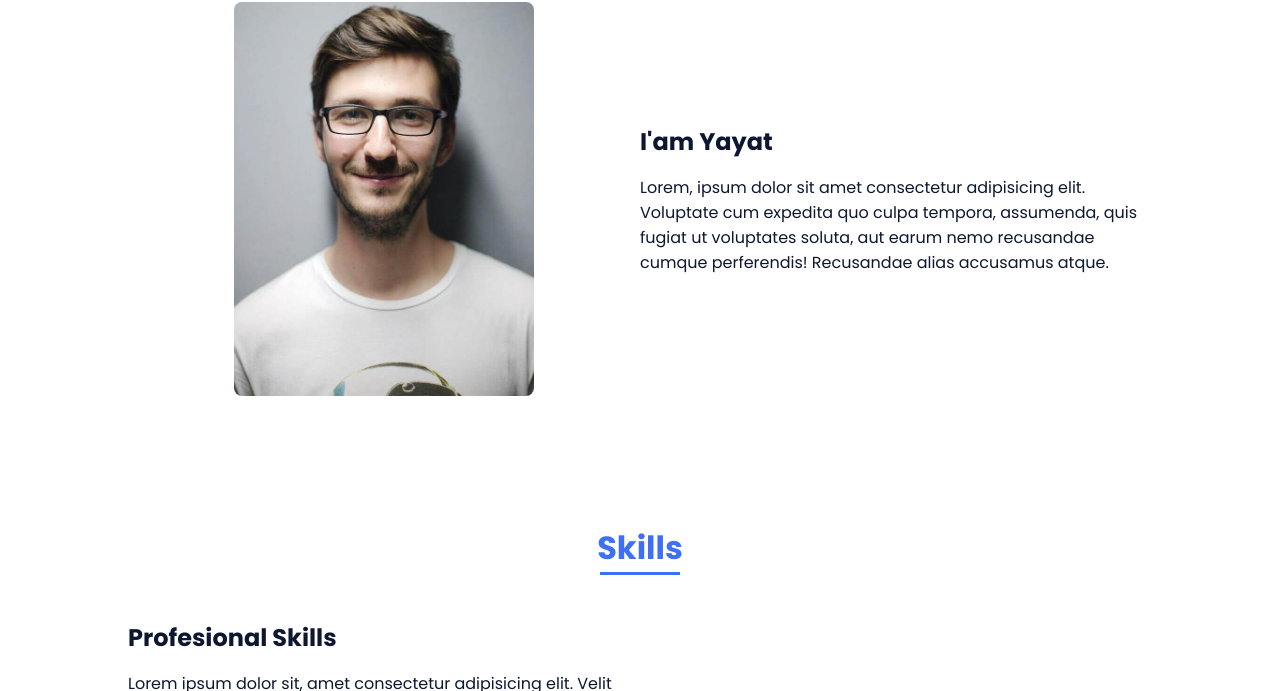
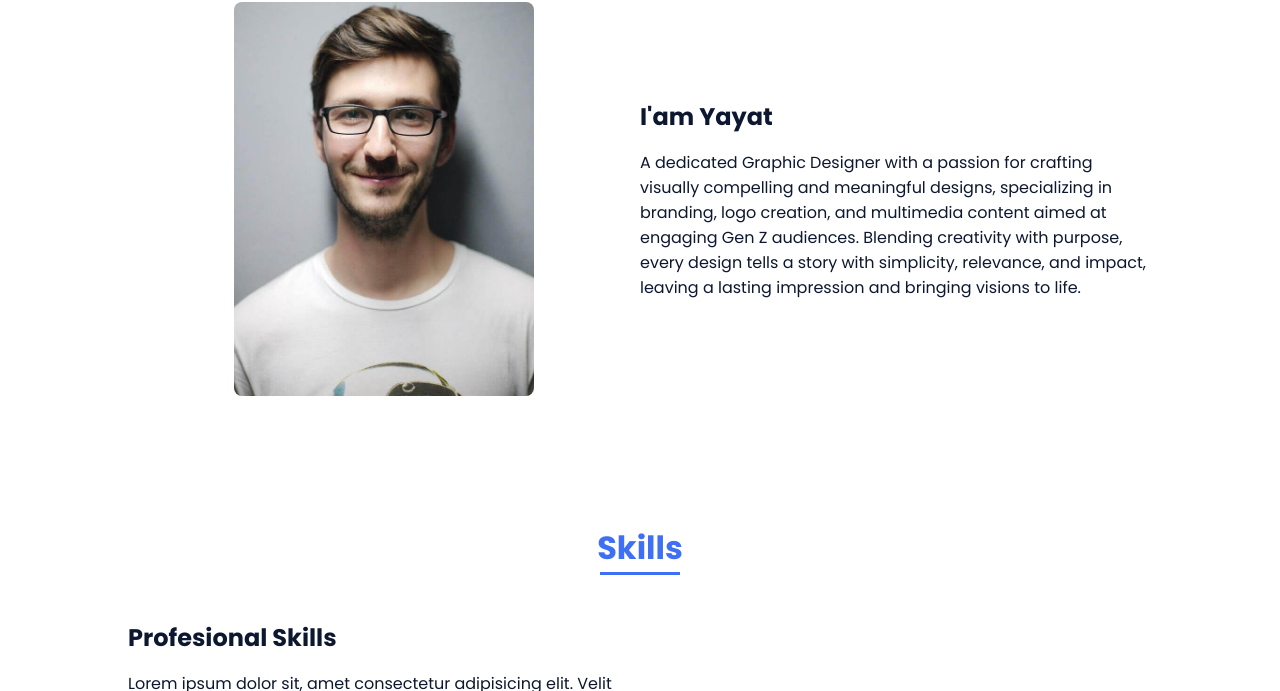
Before and after one commit to yayart/yayart.github.io, a plain HTML site: page index.html in a window 1280 px wide. Shown: the part 897-1588 px from the top of the page. Drawn offline with nearby package versions, Linux system fonts and the light colour scheme.

Commit message:
index.html

```diff
--- a/index.html
+++ b/index.html
@@ -74,7 +74,7 @@
 
                     <div>
                         <h2 class="about__subtitle">I'am Yayat</h2>
-                        <p class="about__text">Lorem, ipsum dolor sit amet consectetur adipisicing elit. Voluptate cum expedita quo culpa tempora, assumenda, quis fugiat ut voluptates soluta, aut earum nemo recusandae cumque perferendis! Recusandae alias accusamus atque.</p>
+                        <p class="about__text">A dedicated Graphic Designer with a passion for crafting visually compelling and meaningful designs, specializing in branding, logo creation, and multimedia content aimed at engaging Gen Z audiences. Blending creativity with purpose, every design tells a story with simplicity, relevance, and impact, leaving a lasting impression and bringing visions to life.</p>
                     </div>
                 </div>
             </section>
```
